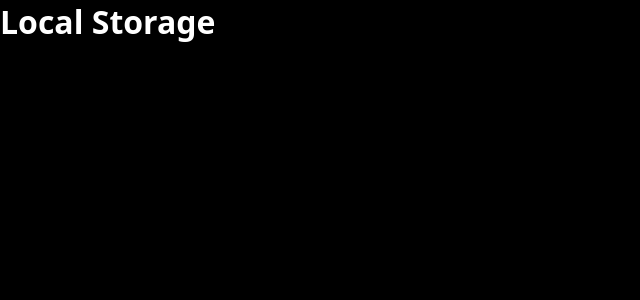
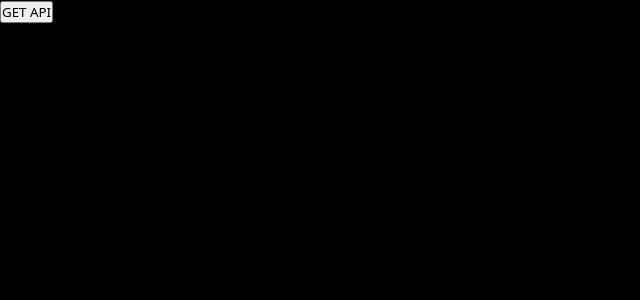
Before and after one commit to jhilikdas839/React-Practice, a React (Vite) app: page / in a window 1280 px wide. Shown: the top 300 px of the page, without its empty margins (0-640 px from the left). Built offline with nearby package versions, Linux system fonts and the light colour scheme.

Commit message:
Api calling use normal fetch Function

```diff
--- a/src/App.jsx
+++ b/src/App.jsx
@@ -5,7 +5,8 @@ import React from "react";
 // import Twb from "./components/Twb";
 // import Notes from "./components/Notes";
 // import SplineDemo from "./components/SplineDemo";
-import LocalStorage from "./components/LocalStorage";
+// import LocalStorage from "./components/LocalStorage";
+import Api from "./components/Api";
 const App = () => {
   return (
     <div>
@@ -14,7 +15,8 @@ const App = () => {
       {/* <Twb /> */}
       {/* <Notes /> */}
        {/* <SplineDemo /> */}
-       <LocalStorage />
+       {/* <LocalStorage /> */}
+       <Api />
     </div>
   );
 };
--- /dev/null
+++ b/src/components/Api.jsx
@@ -0,0 +1,20 @@
+import React from 'react'
+
+const Api = () => {
+
+const GetData = async ()=>{
+  const responce = await fetch('https://jsonplaceholder.typicode.com/users')
+  const data = await responce.json()
+  console.log(data);
+
+
+}
+
+  return (
+    <div>
+      <button onClick={GetData}>GET API</button>
+    </div>
+  )
+}
+
+export default Api
```
